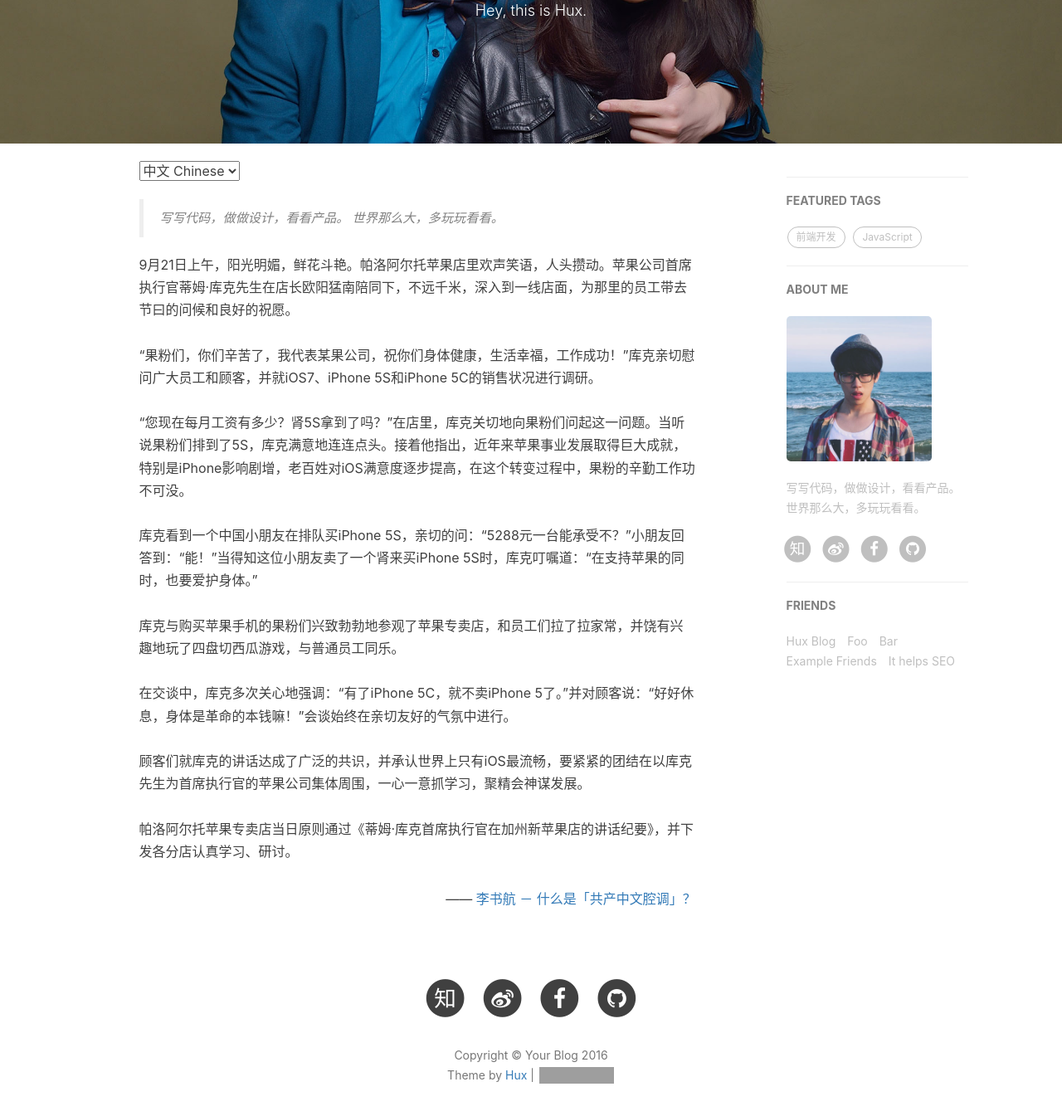
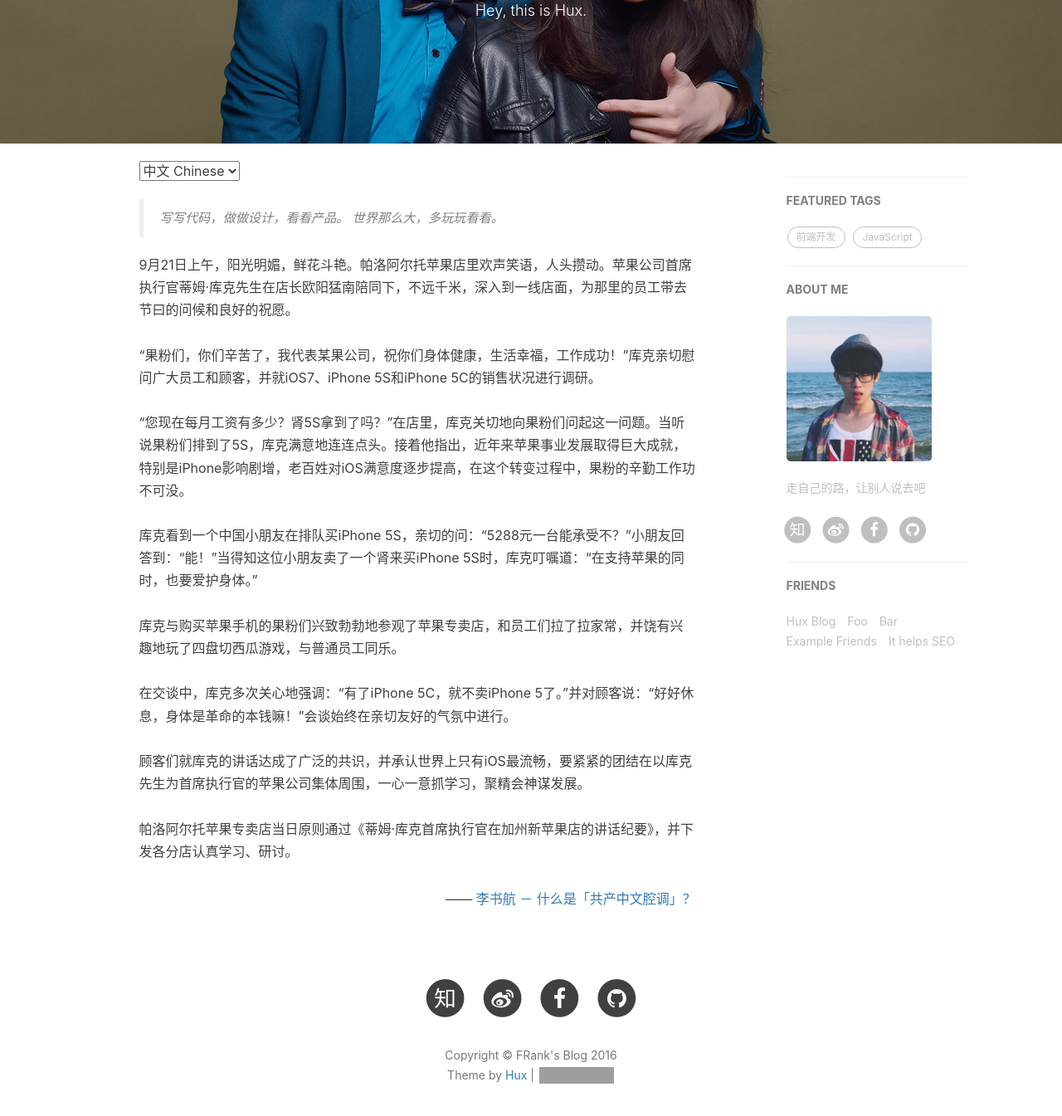
Before and after one commit to FRank5433/frank5433.github.io, a Jekyll site: the page built from about.html, in a window 1280 px wide and 1400 px high, scrolled down 245 px. Shown: the top 1345 px of the window at 83% size. Built offline with Jekyll 4.4.1, drawn with Linux system fonts in a browser that asks for light colours; nearby versions of some CDN libraries; comment, search, counter and statistics services are not loaded; some of the changed lines change nothing that is shown; some of the changed text lies outside the part shown; grey boxes are pictures that could not be loaded.

Commit message:
更改config

```diff
--- a/_config.yml
+++ b/_config.yml
@@ -1,22 +1,22 @@
 # Site settings
-title: Your Blog
-SEOTitle: 你的博客 | Your Blog
+title: FRank's Blog
+SEOTitle: FRank5433 | FRank's Blog
 header-img: img/home-bg.jpg
-email: huxpro@gmail.com
+email: frank200800854@hotmail.com
 description: ""
 keyword: ""
-url: "http://huangxuan.me"              # your host, for absolute URL
+url: "https://frank5433.github.io"              # your host, for absolute URL
 baseurl: ""         # for example, '/blog' if your blog hosted on 'host/blog'
 
 
 
 # SNS settings
 RSS: false
-weibo_username:     huxpro
-zhihu_username:     huxpro
-github_username:    huxpro
+weibo_username:     frank5433
+zhihu_username:     frank5433
+github_username:    frank5433
 #twitter_username:  huxpro
-facebook_username:  huxpro
+facebook_username:  frank5433
 
 
 
@@ -59,16 +59,16 @@
 
 # Analytics settings
 # Baidu Analytics
-ba_track_id: 4cc1f2d8f3067386cc5cdb626a202900
+ba_track_id:
 # Google Analytics
-ga_track_id: 'UA-49627206-1'            # Format: UA-xxxxxx-xx
-ga_domain: huangxuan.me
+ga_track_id: ''            # Format: UA-xxxxxx-xx
+ga_domain:
 
 
 
 # Sidebar settings
 sidebar: true                           # whether or not using Sidebar.
-sidebar-about-description: "写写代码，做做设计，看看产品。世界那么大，多玩玩看看。"
+sidebar-about-description: "走自己的路，让别人说去吧"
 sidebar-avatar: /img/avatar-hux.jpg      # use absolute URL, seeing it's used in both `/` and `/about/`
 
 
```
